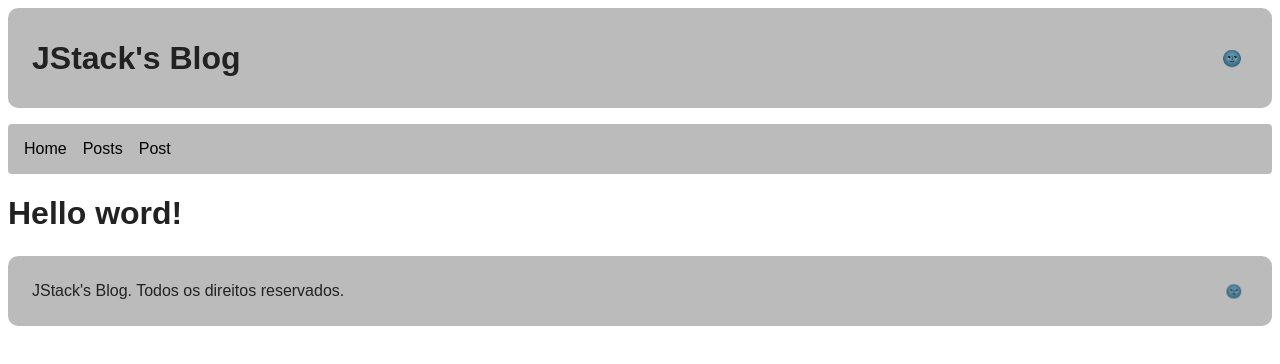
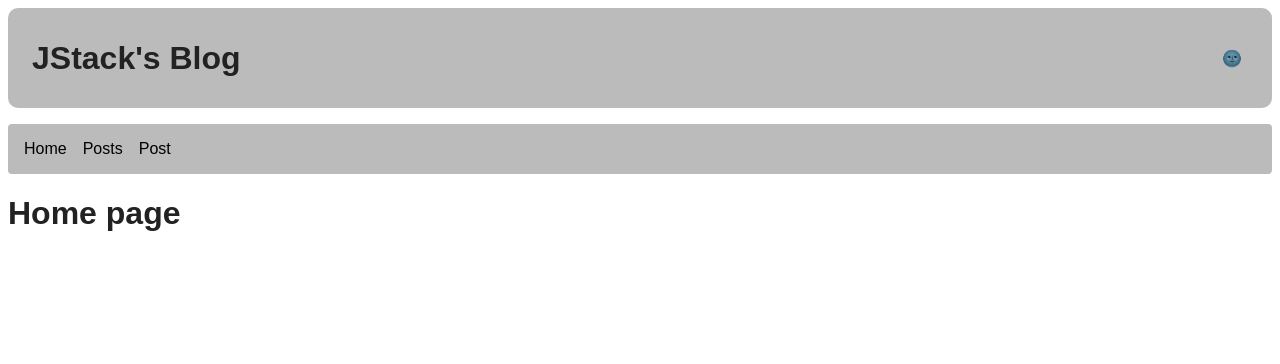
Before and after one commit to matheus-fga/curso-JStack, a React app in the folder React/Routes/: page / in a window 1280 px wide. Shown: the top 364 px of the page. Built offline with nearby package versions, Linux system fonts and the light colour scheme.

Commit message:
Adding animation in the route transitions

```diff
--- a/React/Routes/package.json
+++ b/React/Routes/package.json
@@ -27,6 +27,7 @@
     "react": "^17.0.2",
     "react-dom": "^17.0.2",
     "react-router-dom": "5.3.0",
+    "react-spring": "^9.4.5",
     "styled-components": "^5.3.0"
   }
 }
--- a/React/Routes/src/Routes.js
+++ b/React/Routes/src/Routes.js
@@ -1,5 +1,6 @@
 import React from 'react';
-import { Route, Switch } from 'react-router-dom';
+import { Route, Switch, useLocation } from 'react-router-dom';
+import { useTransition, animated } from 'react-spring';
 
 import Home from './pages/Home';
 import Posts from './pages/Posts';
@@ -7,12 +8,21 @@ import Post from './pages/Post';
 import NotFound from './pages/NotFound';
 
 export default function Routes() {
-  return (
-    <Switch>
-      <Route exact path="/" component={Home} />
-      <Route exact path="/posts" component={Posts} />
-      <Route path="/posts/:id" component={Post} />
-      <Route component={NotFound}/>
-    </Switch>
-  );
+  const location = useLocation();
+  const transitions = useTransition(location, {
+    from: { opacity: 0, transform: 'translateY(50px)', position: 'absolute' },
+    enter: { opacity: 1, transform: 'translateY(0)', position: 'absolute' },
+    leave: { opacity: 0, transform: 'translateY(50px)', position: 'absolute' },
+  });
+
+  return transitions((props, item) => (
+    <animated.div style={props }>
+      <Switch location={item}>
+        <Route exact path="/" component={Home} />
+        <Route exact path="/posts" component={Posts} />
+        <Route path="/posts/:id" component={Post} />
+        <Route component={NotFound}/>
+      </Switch>
+    </animated.div>
+  ));
 }
--- a/React/Routes/src/components/Layout/index.js
+++ b/React/Routes/src/components/Layout/index.js
@@ -21,10 +21,10 @@ export default function Layout(props) {
         <Link to="/posts/1224231213432">Post</Link>
       </Nav>
       <Routes />
-      <Footer
+      {/* <Footer
         onToggleTheme={props.onToggleTheme}
         selectedTheme={props.selectedTheme}
-      />
+      /> */}
     </BrowserRouter>
   );
 }
--- a/React/Routes/src/pages/Home/index.js
+++ b/React/Routes/src/pages/Home/index.js
@@ -2,6 +2,6 @@ import React from "react";
 
 export default function Home() {
   return(
-    <h1>Hello word!</h1>
+    <h1>Home page</h1>
   );
 }
```
Also changed, not shown: 1 other file (tests, documents, lock files or other folders).
